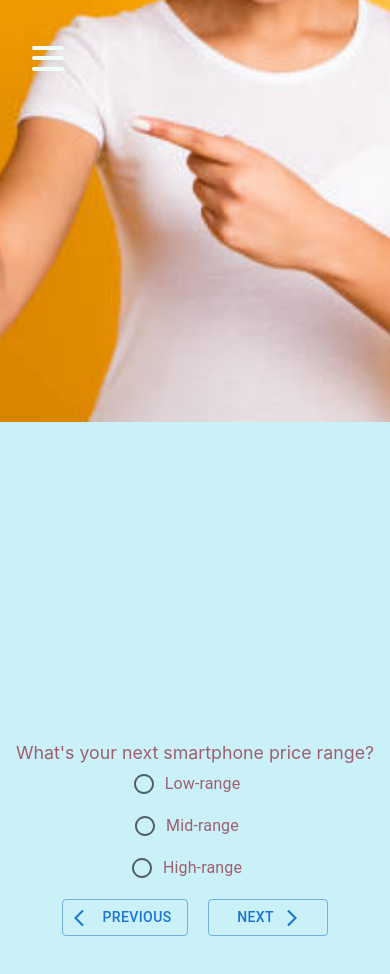
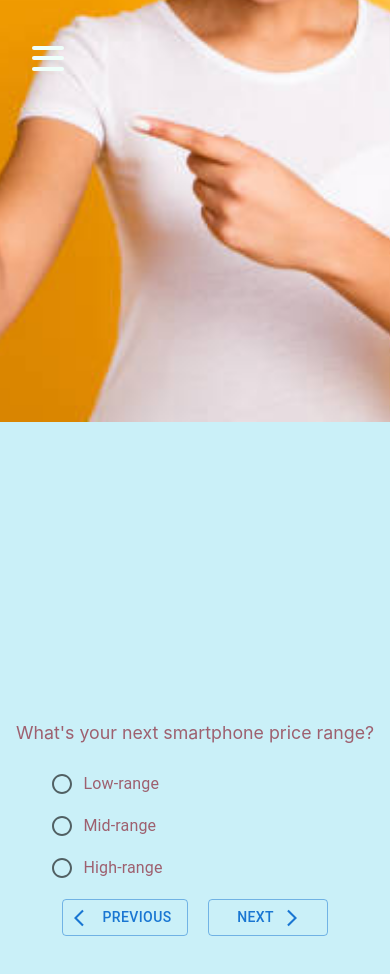
Before and after one commit to e2heidari/find-my-phone, a React (Create React App) app: page /smartphones in a window 390 px wide. Shown: the top 974 px of the page. Built offline with nearby package versions, Linux system fonts and the light colour scheme.

Commit message:
get result phone data with querystring

```diff
--- a/package.json
+++ b/package.json
@@ -12,6 +12,7 @@
     "@testing-library/jest-dom": "^5.14.1",
     "@testing-library/react": "^11.2.7",
     "@testing-library/user-event": "^12.8.3",
+    "query-string": "^4.3.4",
     "react": "^17.0.2",
     "react-dom": "^17.0.2",
     "react-router-dom": "^5.3.0",
--- a/src/components/Result/Outcome.js
+++ b/src/components/Result/Outcome.js
@@ -8,10 +8,6 @@ import {
 } from "./styled";
 import defaultImage from "../../pictureOfPhones/iPhone-12.png";
 const Outcome = ({ result }) => {
-  console.log(
-    "🚀 ~ file: Outcome.js ~ line 13 ~ Outcome ~ result.image",
-    result
-  );
   const img = result.image
     ? require("../../pictureOfPhones/" + result.image).default
     : defaultImage;
--- a/src/components/Result/Result.js
+++ b/src/components/Result/Result.js
@@ -1,14 +1,23 @@
 import Outcome from "./Outcome";
 import { useLocation } from "react-router-dom";
 import { Container } from "./styled";
+import * as querystring from "query-string";
+import phoneData from "../../jsonFiles/phoneData.json";
 
 const Result = () => {
+  var result = {};
   const location = useLocation();
-  console.log("🚀 ~ file: Result.js ~ line 7 ~ Result ~ location", location);
-  const results = [];
-  const OutcomeComponent = results.map((result) => (
-    <Outcome key={result.id} result={result} />
-  ));
-  return <Container>{OutcomeComponent}</Container>;
+  const parsed = querystring.parse(location.search);
+  for (let i = 0; i < phoneData.length; i++) {
+    if (phoneData[i].id === parsed.idPhone) {
+      result = phoneData[i];
+    }
+  }
+  console.log(phoneData[0]);
+  return (
+    <Container>
+      <Outcome result={result} />
+    </Container>
+  );
 };
 export default Result;
--- a/src/components/Smartphones/Option.js
+++ b/src/components/Smartphones/Option.js
@@ -3,7 +3,6 @@ import FormControlLabel from "@mui/material/FormControlLabel";
 
 const Option = ({ commonName, value, onChange, checked }) => {
   return (
-    <div>
     <FormControlLabel
       control={<Radio />}
       type="radio"
@@ -14,7 +13,6 @@ const Option = ({ commonName, value, onChange, checked }) => {
       name={commonName}
       label={value}
     />
-    </div>
   );
 };
 export default Option;
--- a/src/components/Smartphones/Smartphones.js
+++ b/src/components/Smartphones/Smartphones.js
@@ -5,7 +5,14 @@ import Option from "./Option";
 import { useState } from "react";
 import React from "react";
 import phoneData from "../../jsonFiles/phoneData.json";
-import { FormContainer, Form, Image, ButtonContainer } from "./styled";
+import {
+  PageContainer,
+  Form,
+  FormWrapper,
+  RadioGroupDiv,
+  Image,
+  ButtonContainer,
+} from "./styled";
 import { useHistory } from "react-router-dom";
 import ArrowForwardIosIcon from "@mui/icons-material/ArrowForwardIos";
 import Button from "@mui/material/Button";
@@ -93,28 +100,35 @@ function Smartphones() {
     });
     var largestPointOfPhone = 0;
     for (var i = 0; i < finalPointOfPhones.length; i++) {
-      if (finalPointOfPhones[i] > largestPointOfPhone) {
+      if (finalPointOfPhones[i] >= largestPointOfPhone) {
         largestPointOfPhone = finalPointOfPhones[i];
       }
     }
-    var finalChoose = [
-      phoneFiltered[finalPointOfPhones.indexOf(largestPointOfPhone)],
-    ];
+    var finalChoose =
+      phoneFiltered[finalPointOfPhones.indexOf(largestPointOfPhone)];
+
     console.log(finalChoose);
     history.push({
       pathname: "/result",
-      search: `?idPhone1=${phoneFiltered[0].id}&idPhone2=${phoneFiltered[1].id}`,
+      search: `?idPhone=${finalChoose.id}`,
     });
   };
   return (
-    <FormContainer>
+    <PageContainer>
       <Image src={smartphonePage} />
+      <FormWrapper>
+        <Question question={questions[current].question} />
         <Form>
-        <Question question={questions[current].question} />
-        <RadioGroup name="radio-buttons-group">{optionComponent}</RadioGroup>
+          <RadioGroupDiv>
+            <RadioGroup name="radio-buttons-group">
+              {optionComponent}
+            </RadioGroup>
+          </RadioGroupDiv>
           <ButtonContainer>
             <Button
-            onClick={() => (current - 1 >= 0 ? setCurrent(current - 1) : null)}
+              onClick={() =>
+                current - 1 >= 0 ? setCurrent(current - 1) : null
+              }
               variant="outlined"
               startIcon={<ArrowBackIosIcon />}
               style={{
@@ -153,7 +167,8 @@ function Smartphones() {
             )}
           </ButtonContainer>
         </Form>
-    </FormContainer>
+      </FormWrapper>
+    </PageContainer>
   );
 }
 export default Smartphones;
--- a/src/components/Smartphones/styled.js
+++ b/src/components/Smartphones/styled.js
@@ -1,6 +1,6 @@
 import styled from "styled-components";
 
-export const FormContainer = styled.div`
+export const PageContainer = styled.div`
   display: flex;
   flex-direction: row;
   text-align: center;
@@ -11,7 +11,7 @@ export const FormContainer = styled.div`
   }
 `;
 
-export const Form = styled.div`
+export const FormWrapper = styled.div`
   background-color: #caf0f8;
   min-height: 100vh;
   width: 100vw;
@@ -23,6 +23,17 @@ export const Form = styled.div`
   color: #9e606f;
   padding: 10px;
 `;
+export const Form = styled.div`
+  position: relative;
+  display: block;
+  margin: 0;
+  padding: 20px 0;
+  border-top: 1px solid lighten($gray, 10%);
+`;
+
+export const RadioGroupDiv = styled.div`
+  position: relative;
+`;
 export const Image = styled.img`
   min-height: 100vh;
   object-fit: cover;
```
Also changed, not shown: 1 other file (tests, documents, lock files or other folders). Lines whose indentation alone changed are shown as unchanged.
